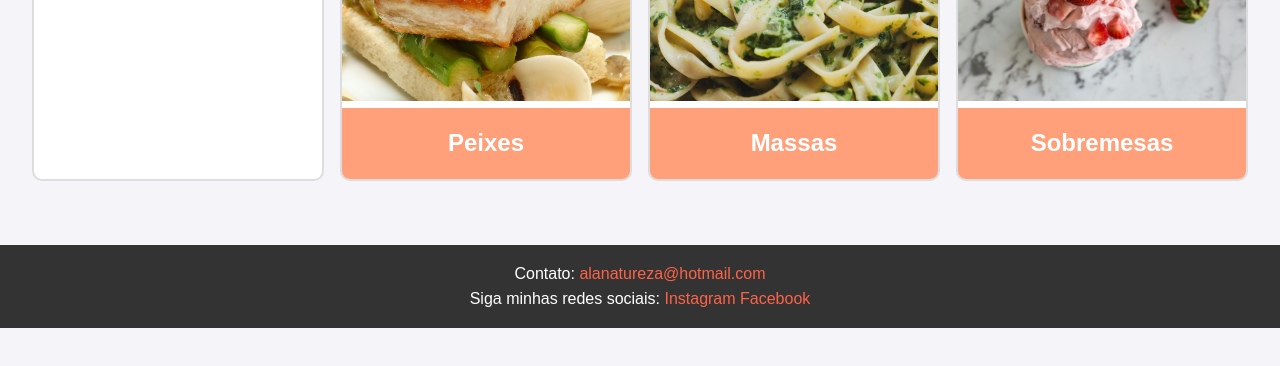
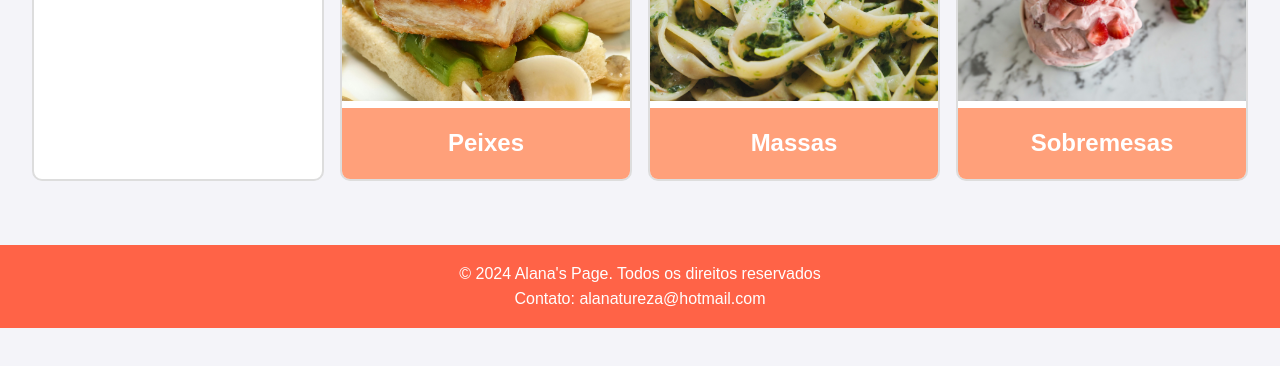
Before and after one commit to a-natureza/receitas, a plain HTML site: page index.html in a window 1280 px wide. Shown: the part 292-658 px from the top of the page. Drawn offline with Linux system fonts and the light colour scheme.

Commit message:
melhorias no index e styles

```diff
--- a/index.html
+++ b/index.html
@@ -44,11 +44,12 @@
         </section>
     </main>
     <footer>
+        <p>&copy; 2024 Alana's Page. Todos os direitos reservados</p>
         <p>Contato: <a href="mailto:alanatureza@hotmail.com">alanatureza@hotmail.com</a></p>
-        <p>Siga minhas redes sociais:
+        <!-- <p>Siga minhas redes sociais:
             <a href="https://www.instagram.com/tendanapraia">Instagram</a>
-            <a href="#">Facebook</a>
-        </p>
+            <a href="https://www.facebook.com/shiatsueacupuntura/">Facebook</a>
+        </p> -->
     </footer>
 </body>
 </html>
--- a/styles.css
+++ b/styles.css
@@ -67,6 +67,7 @@ main {
 
 .recipe-block:hover {
     transform: scale(1.05);
+    cursor: pointer;
 }
 
 .recipe-block img {
@@ -84,7 +85,7 @@ main {
 }
 
 footer {
-    background-color: #333;
+    background-color: #ff6347;;
     color: white;
     text-align: center;
     padding: 1rem 0;
@@ -92,12 +93,12 @@ footer {
 }
 
 footer a {
-    color: #ff6347;
+    color: white;
     text-decoration: none;
 }
 
 footer a:hover {
-    text-decoration: underline;
+    text-decoration: underlin
 }
 
 /* Responsivo */
```
